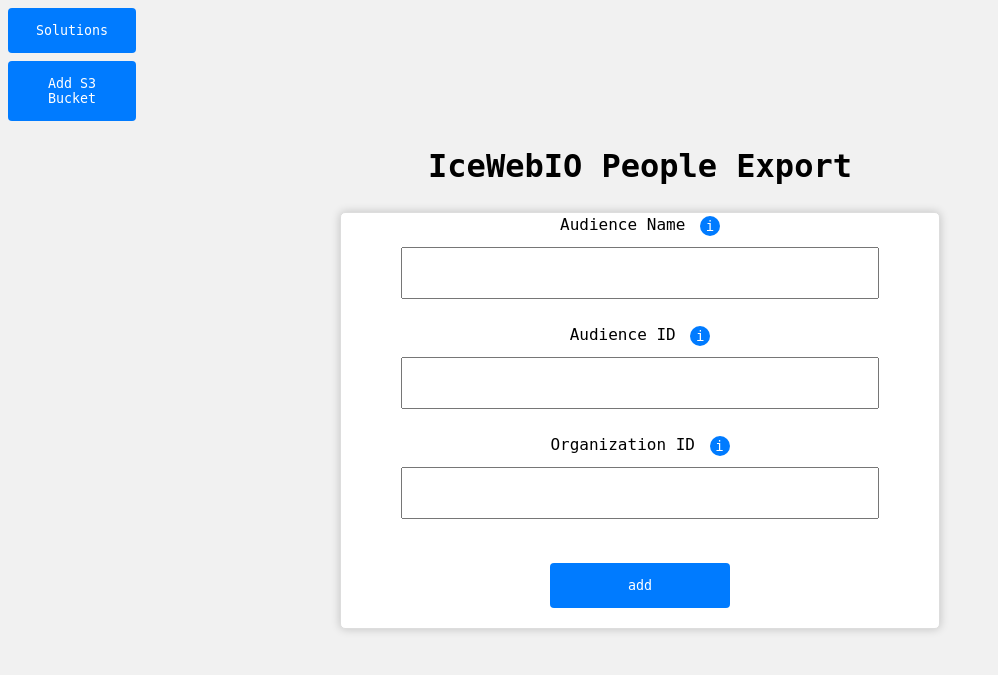
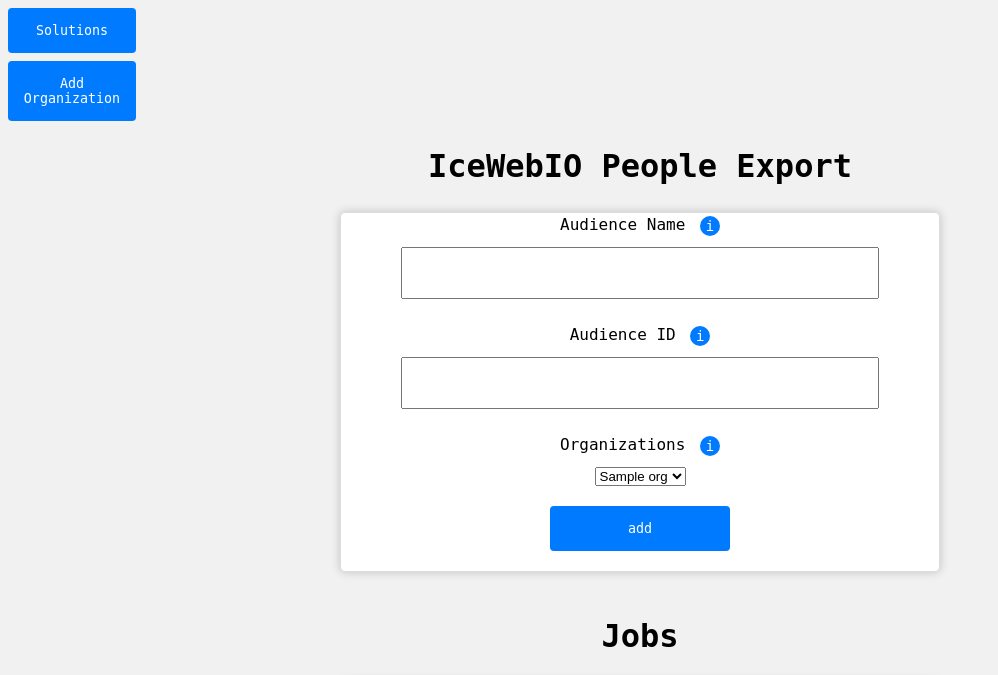
Before and after one commit to nivassuline/IceWeb-Tools, a Flask app: template templates/icewebio_dashboard.html in a window 1280 px wide. Shown: the top 675 px of the page, without its empty margins (0-998 px from the left). Run offline with Flask 3, Linux system fonts and the light colour scheme; the template is opened without the code that fills it: most values are stand-ins (such as "Sample title", 1, 10 or a date in 2020).

Commit message:
Update icewebio_dashboard.html

```diff
--- a/templates/icewebio_dashboard.html
+++ b/templates/icewebio_dashboard.html
@@ -8,7 +8,7 @@
   <body>
     <div class="menu-button">
       <button id='solutions-buttom' onclick="window.location.href='/solutions-dashboard'">Solutions</button>
-      <button id='add_s3_bucket-buttom' onclick="window.location.href='/icewebio-dashboard/add-s3-bucket'">Add S3 Bucket</button>
+      <button id='add_s3_bucket-buttom' onclick="window.location.href='/icewebio-dashboard/add-org'">Add Organization</button>
     </div>
     <h1>IceWebIO People Export</h1>
     <form method="POST" action="/add">
@@ -16,7 +16,7 @@
         <label for="aud_name">Audience Name&nbsp;</label>
         <div class="tooltip">
           <span class="tooltip-icon">i</span>
-          <div class="tooltip-content">Audience name indicates the name of the company you wish to pull data from, You can find all audience names in https://app.visitiq.io/app/audiences. DISCLAIMER: This field wil determine the name of the drive folder</div>
+          <div class="tooltip-content">Audience name indicates the name of the company you wish to pull data from. DISCLAIMER: This field wil determine the name of the drive folder</div>
         </div>
       </div>
       <textarea id="aud_name" name="aud_name"></textarea><br>
@@ -24,22 +24,26 @@
         <label for="aud_id">Audience ID&nbsp;</label>
         <div class="tooltip">
           <span class="tooltip-icon">i</span>
-          <div class="tooltip-content">Audience ID can be found in the url of the audience in VisitIQ
+          <div class="tooltip-content">Audience ID can be found in the url of the audience in IceWebIO
             <img src="../static/aud_id.png" alt="aud id" border="0">
           </div>
         </div>
       </div>
       <textarea id="aud_id" name="aud_id"></textarea><br>
       <div class="section">
-        <label for="org_id">Organization ID&nbsp;</label>
+        <label for="org_id">Organizations&nbsp;</label>
         <div class="tooltip">
           <span class="tooltip-icon">i</span>
-          <div class="tooltip-content">Organization ID can be found by going to the all organizations tab or by going to this URL: https://app.visitiq.io/app/organizations, clicking on the organization and the ID will apper in the URL
+          <div class="tooltip-content">Organization Name can be found by going to the all organizations tab.
             <img src="../static/org_id.png" alt="org id" border="0">
           </div>
         </div>
       </div>
-      <textarea id="org_id" name="org_id"></textarea><br>
+      <select name="orgs" id="orgs">
+        {% for org in org_list %}
+        <option value="{{ org }}">{{ org }}</option>
+        {% endfor %}
+      </select>
       <button type="submit">add</button>
     </form>
     <h1>Jobs</h1>
```
